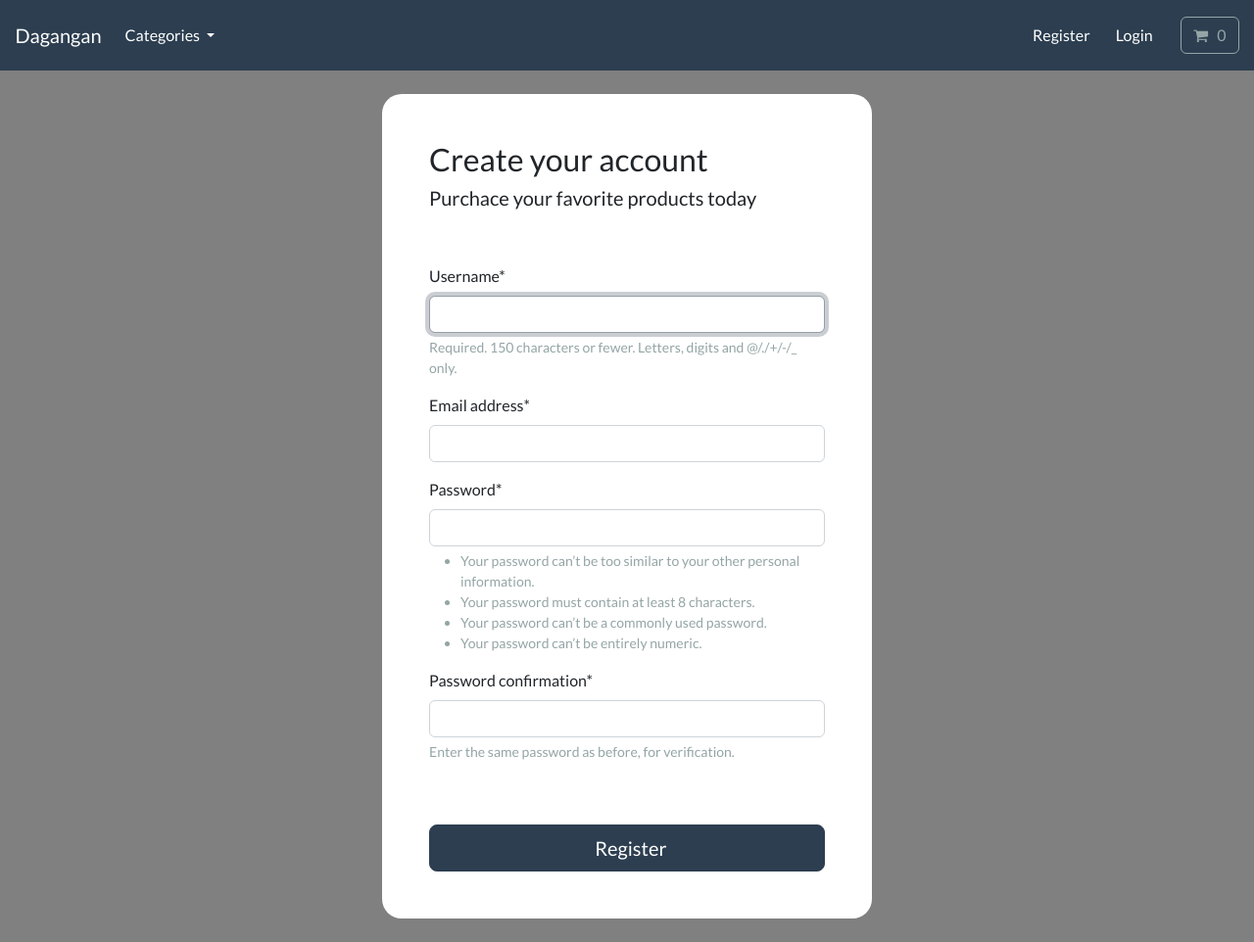
After one commit to salahoddin/django_dagangan, a Django app: template account/templates/account/registration/register.html in a window 1280 px wide. The commit adds this page. Shown: the whole page at 98% size. Run offline with Django 5.2, Linux system fonts and the light colour scheme; the template is opened without the code that fills it: values that come from a table or form of the project are taken from there, others are empty; some libraries are stand-ins or nearby versions.

Commit message:
configure registration form

```diff
--- /dev/null
+++ b/account/forms.py
@@ -0,0 +1,25 @@
+from django.contrib.auth.forms import UserCreationForm
+from django.contrib.auth.models import User
+from django import forms
+
+class CreateUserForm(UserCreationForm):
+    class Meta:
+        model = User
+        fields = ['username', 'email', 'password1', 'password2']
+
+
+    def __init__(self, *args, **kwargs):
+        super(CreateUserForm, self).__init__(*args, **kwargs)
+
+        self.fields['email'].required = True # to make the email field required
+
+    def clean_email(self):
+        email = self.cleaned_data.get('email')
+
+        if User.objects.filter(email=email).exists():
+            raise forms.ValidationError('Email already exists')
+
+        if len(email) >= 350:
+            raise forms.ValidationError('Email is too long')
+
+        return email
--- /dev/null
+++ b/account/templates/account/registration/register.html
@@ -0,0 +1,31 @@
+{% extends "store/base.html" %}
+{% load static %}
+{% load crispy_forms_tags %}
+
+
+{% block content %}
+    <body id="register-body">
+        <br>
+        <div class="container bg-white shadow-md p-5 form-layout">
+            <h3>Create your account</h3>
+            <h5>Purchace your favorite products today</h5>
+
+            <br>
+            <br>
+
+            <form action="" method="post" autocomplete="off">
+                {% csrf_token %}
+
+                {{ form.username|as_crispy_field }}
+                {{ form.email|as_crispy_field }}
+                {{ form.password1|as_crispy_field }}
+                {{ form.password2|as_crispy_field }}
+
+                <br>
+                <br>
+                <button type="submit" class="btn btn-primary btn-lg w-100 btn-block p-2">&nbsp; Register</button>
+            </form>
+        </div>
+    </body>
+    <br>
+{% endblock %}
--- a/ecommerce/settings.py
+++ b/ecommerce/settings.py
@@ -43,7 +43,10 @@ INSTALLED_APPS = [
     'account',
 
     'mathfilters',
+    'crispy_forms',
 ]
+
+CRISPY_TEMPLATE_PACK = 'bootstrap4'
 
 MIDDLEWARE = [
     'django.middleware.security.SecurityMiddleware',
--- /dev/null
+++ b/static/css/styles.css
@@ -0,0 +1,8 @@
+.form-layout {
+    border-radius: 20px;
+    width: 500px;
+}
+
+#register-body {
+    background-color: gray;
+}
--- a/store/templates/store/base.html
+++ b/store/templates/store/base.html
@@ -11,6 +11,7 @@
 
         <link rel="stylesheet" href="https://bootswatch.com/5/flatly/bootstrap.min.css">
         <link rel="stylesheet" href="https://cdnjs.cloudflare.com/ajax/libs/font-awesome/4.7.0/css/font-awesome.min.css">
+        <link rel="stylesheet" href="{% static 'css/styles.css' %}">
 
         <!-- JavaScript -->
         <script src="https://code.jquery.com/jquery-3.5.1.min.js" integrity="sha256-9/aliU8dGd2tb6OSsuzixeV4y/faTqgFtohetphbbj0=" crossorigin="anonymous"></script>
@@ -73,7 +74,7 @@
         <div class="collapse navbar-collapse text-center" id="navbarNavDropdown">
             <ul class="navbar-nav ms-auto">
                 <li class="nav-item">
-                    <a class="btn btn-alert navbar-btn text-white" type="button"  href="/"> Register </a>
+                    <a class="btn btn-alert navbar-btn text-white" type="button"  href="{% url 'register' %}"> Register </a>
                 </li>
 
                 <li class="nav-item">
--- a/store/templates/store/store.html
+++ b/store/templates/store/store.html
@@ -20,7 +20,7 @@
                 </p>
 
                 <br>
-                <a href="#" class="btn btn-primary my-2"> Create an account </a>
+                <a href="{% url 'register' %}" class="btn btn-primary my-2"> Create an account </a>
 
             </div>
         </div>
```
Also changed, not shown: account/views.py (+14 -3 lines).
